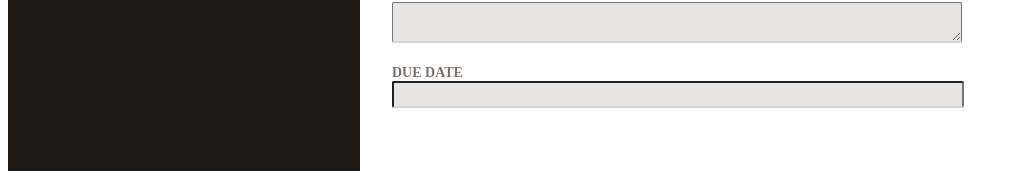
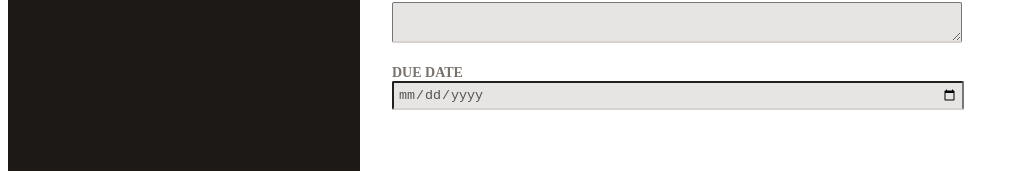
Before and after one commit to Stasiek99/investment-app, a React (Vite) app in the folder investment-app/: page /tasks in a window 1280 px wide. Both pictures are taken after a click on the button "+ Add Project". Shown: the part 266-437 px from the top of the page, without its empty margins (0-1019 px from the left). Built offline with nearby package versions, Linux system fonts and the light colour scheme.

Commit message:
feature: handling project creation & updating the UI

```diff
--- a/investment-app/src/features/task-managment/components/Input.tsx
+++ b/investment-app/src/features/task-managment/components/Input.tsx
@@ -1,10 +1,14 @@
 import "../styles.css";
 
-export default function Input({ label, textarea, ...props }) {
+import { forwardRef } from "react";
+
+const Input = forwardRef( function Input({ label, textarea, ...props }, ref) {
     return (
         <p style={{ margin: "1rem 0" }}>
             <label className="input-label">{label}</label>
-            {textarea ? <textarea className="input" {...props} /> : <input className="input" { ...props } />}
+            {textarea ? (<textarea ref={ref} className="input" {...props} />) : (<input ref={ref} className="input" { ...props } />)}
         </p>
     );
-}
+})
+
+export default Input;
--- a/investment-app/src/features/task-managment/components/NewProject.tsx
+++ b/investment-app/src/features/task-managment/components/NewProject.tsx
@@ -1,17 +1,35 @@
 import "../styles.css";
+import { useRef } from "react";
+
 import Input from "./Input.tsx";
 
-export default function NewProject() {
+export default function NewProject({onAdd}) {
+    const title = useRef();
+    const description = useRef();
+    const dueDate = useRef();
+
+    function handleSave() {
+        const enteredTitle = title.current.value;
+        const enteredDescription = description.current.value;
+        const enteredDueDate = dueDate.current.value;
+
+        onAdd({
+            title: enteredTitle,
+            description: enteredDescription,
+            dueDate: enteredDueDate,
+        });
+    }
+
     return (
         <div className="new-project">
             <menu className="menu">
                 <li><button className="menu-cancel">Cancel</button></li>
-                <li><button className="menu-save">Save</button></li>
+                <li><button className="menu-save" onClick={handleSave}>Save</button></li>
             </menu>
             <div>
-               <Input label="Title" />
-               <Input label="Description" textarea />
-               <Input label="Due Date" />
+               <Input type="text" ref={title} label="Title" />
+               <Input ref={description} label="Description" textarea />
+               <Input type="date" ref={dueDate} label="Due Date" />
             </div>
         </div>
     )
--- a/investment-app/src/features/task-managment/components/NoProjectsSelected.tsx
+++ b/investment-app/src/features/task-managment/components/NoProjectsSelected.tsx
@@ -2,7 +2,7 @@
 import noProjectImage from "../../../assets/no-projects.png";
 import Button from "./Button.tsx";
 
-export default function NoProjectsSelected(onStartAddProject) {
+export default function NoProjectsSelected({onStartAddProject}) {
     return <div className="no-projects">
         <img src={noProjectImage} alt="An empty task list" />
         <h2>No Projects Selected</h2>
--- a/investment-app/src/features/task-managment/components/ProjectsSidebar.tsx
+++ b/investment-app/src/features/task-managment/components/ProjectsSidebar.tsx
@@ -1,7 +1,7 @@
 import "../styles.css";
 import Button from "./Button.tsx";
 
-export default function ProjectsSidebar({onStartAddProject}){
+export default function ProjectsSidebar({onStartAddProject, projects}){
     return (
         <aside className="sidebar">
             <h2>Your Projects</h2>
@@ -10,7 +10,14 @@
                     + Add Project
                 </Button>
             </div>
-            <ul>
+            <ul className="mt-8">
+                {projects.map((project) => (
+                    <li key={project.id}>
+                    <button className="w-full text-left px-2 py-1 rounded-sm my-1 text-stone-400 hover:text-stone-200 hover:bg-stone-800">
+                        {project.title}
+                    </button>
+                </li>
+                ))}
             </ul>
         </aside>
     );
--- a/investment-app/src/features/task-managment/pages/TaskManagerPage.tsx
+++ b/investment-app/src/features/task-managment/pages/TaskManagerPage.tsx
@@ -15,7 +15,23 @@
         setProjectsState(prevState => {
             return {
                 ...prevState,
-                selectedProjectId: null
+                selectedProjectId: null,
+            };
+        });
+    }
+
+    function handleAddProject(projectData) {
+        setProjectsState(prevState => {
+            const projectId = Math.random();
+            const newProject = {
+                ...projectData,
+                id: projectId,
+            };
+
+            return {
+                ...prevState,
+                selectedProjectId: undefined,
+                projects: [...prevState.projects, newProject]
             };
         });
     }
@@ -23,14 +39,14 @@
     let content;
 
     if (projectsState.selectedProjectId === null) {
-        content = <NewProject />;
+        content = <NewProject onAdd={handleAddProject}/>;
     } else if (projectsState.selectedProjectId === undefined) {
-        content = <NoProjectsSelected />;
+        content = <NoProjectsSelected onStartAddProject={handleStartAddProject}/>;
     }
 
     return (
         <main className="main">
-            <ProjectsSidebar onStartAddProject={handleStartAddProject}/>
+            <ProjectsSidebar onStartAddProject={handleStartAddProject} projects={projectsState.projects}/>
             {content}
         </main>
     );
```
Also changed, not shown: investment-app/src/features/task-managment/components/Button.tsx (+5 -3 lines).
